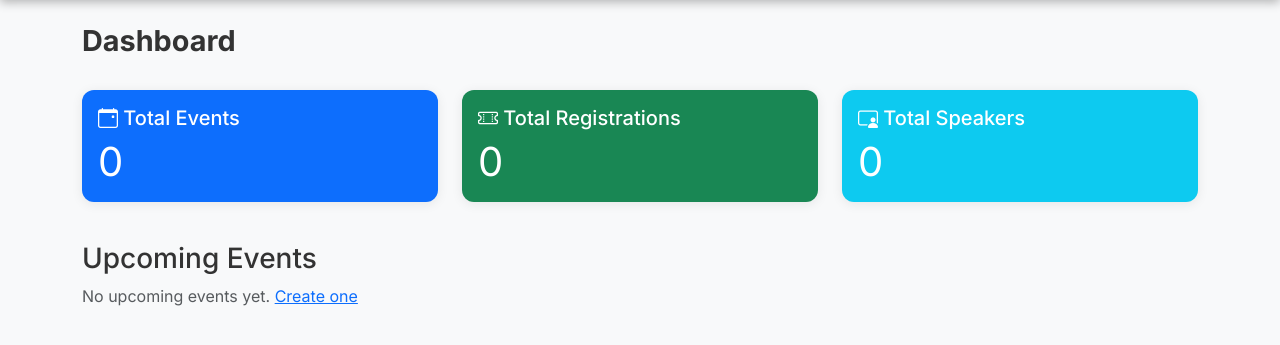
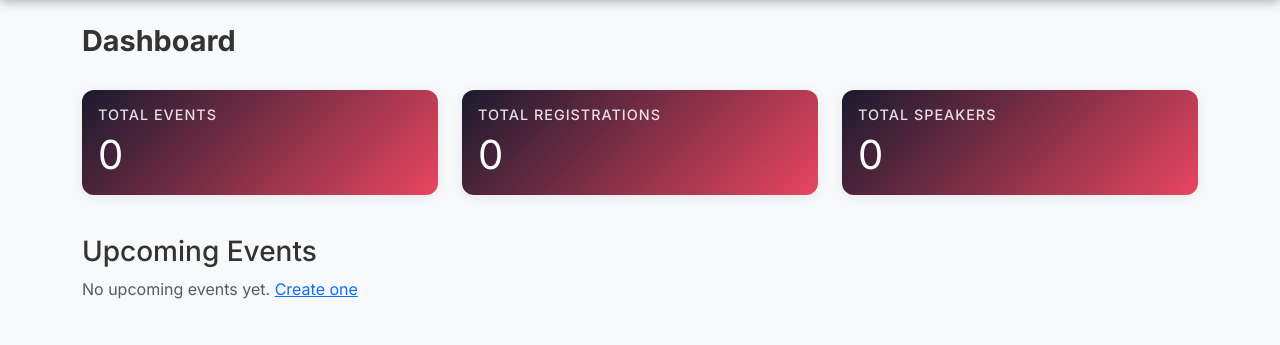
Before and after one commit to nitgoodenough/Eventmaster, a Flask app: page / in a window 1280 px wide. Shown: the part 60-405 px from the top of the page. Run offline with Flask 3, Linux system fonts and the light colour scheme.

Commit message:
updated dashboard cards, removed default bootstrap colours

```diff
--- a/app/static/style.css
+++ b/app/static/style.css
@@ -64,3 +64,17 @@ h1 {
     background-color: #1a1a2e;
     color: white;
 }
+
+/* dashboard stat cards */
+.stat-card {
+    background: linear-gradient(135deg, #1a1a2e, #e94560);
+    color: white;
+    border: none;
+}
+
+.stat-card .card-title {
+    font-size: 0.9rem;
+    opacity: 0.85;
+    text-transform: uppercase;
+    letter-spacing: 1px;
+}
--- a/app/templates/dashboard.html
+++ b/app/templates/dashboard.html
@@ -11,25 +11,25 @@
 <!-- Summary cards showing key stats -->
 <div class="row mb-4">
     <div class="col-md-4">
-        <div class="card text-white bg-primary mb-3">
+        <div class="card stat-card mb-3">
             <div class="card-body">
-                <h5 class="card-title"><i class="bi bi-calendar-event"></i> Total Events</h5>
+                <h5 class="card-title">Total Events</h5>
                 <p class="card-text display-6">{{ total_events }}</p>
             </div>
         </div>
     </div>
     <div class="col-md-4">
-        <div class="card text-white bg-success mb-3">
+        <div class="card stat-card mb-3">
             <div class="card-body">
-                <h5 class="card-title"><i class="bi bi-ticket-perforated"></i> Total Registrations</h5>
+                <h5 class="card-title">Total Registrations</h5>
                 <p class="card-text display-6">{{ total_registrations }}</p>
             </div>
         </div>
     </div>
     <div class="col-md-4">
-        <div class="card text-white bg-info mb-3">
+        <div class="card stat-card mb-3">
             <div class="card-body">
-                <h5 class="card-title"><i class="bi bi-person-video3"></i> Total Speakers</h5>
+                <h5 class="card-title">Total Speakers</h5>
                 <p class="card-text display-6">{{ total_speakers }}</p>
             </div>
         </div>
```
